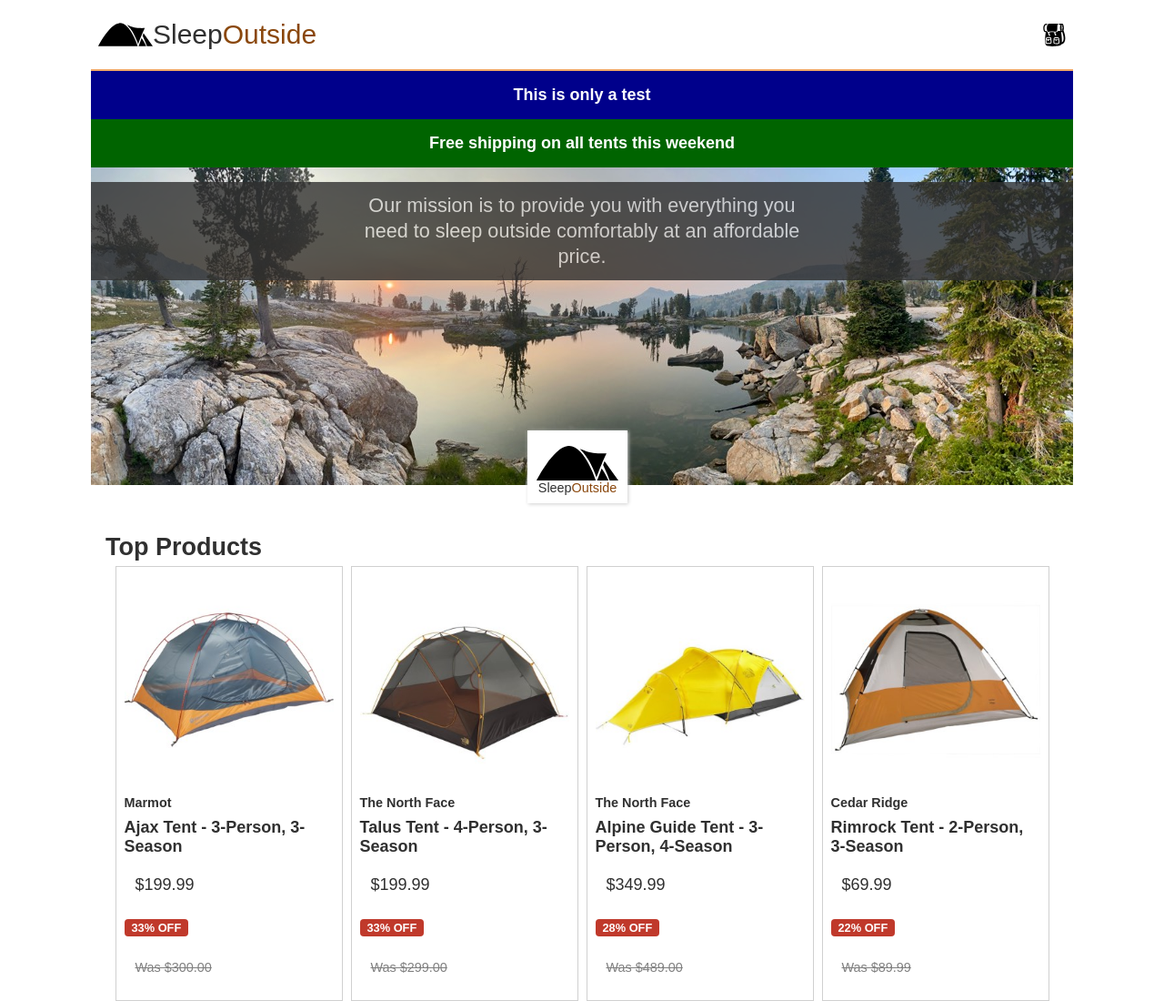
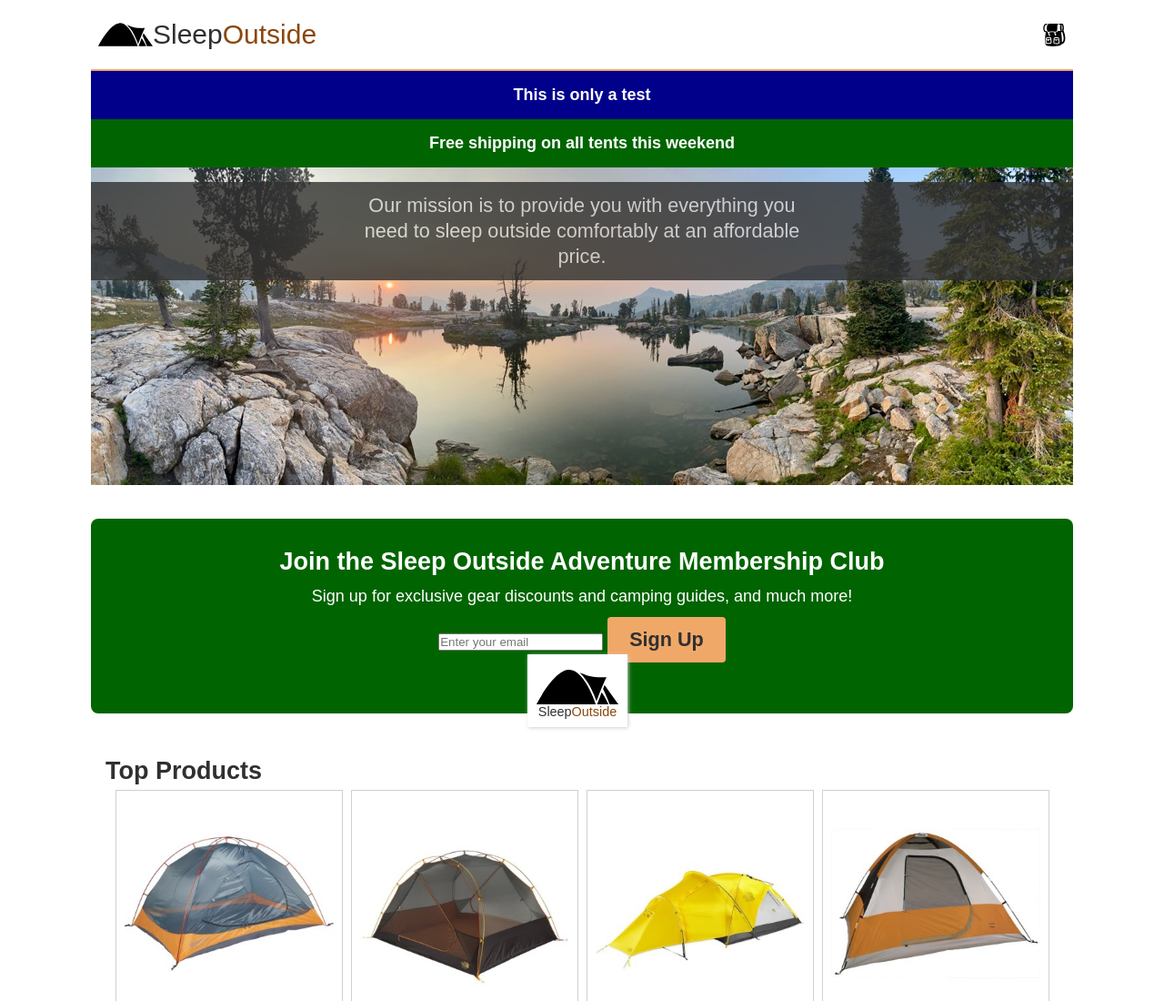
Before and after one commit to keykey-create/wdd330, a website built with Vite: page src/index.html in a window 1280 px wide. Shown: the top 1100 px of the page at 91% size. Built offline with nearby package versions, Linux system fonts and the light colour scheme.

Commit message:
Made a call to action for my individual tasks

```diff
--- a/src/css/style.css
+++ b/src/css/style.css
@@ -129,7 +129,34 @@ p {
 .newsletter-signup button[type="submit"]:hover {
   background-color: blue;
 }
+/* call to action */
 
+.cta-banner {
+  background-color: darkgreen;
+  color: #fff;
+  padding: 2rem 1.5rem;
+  margin: 2rem 0;
+  border-radius: 8px;
+  text-align: center;
+}
+.cta-btn {
+  display: inline-block;
+  background-color: var(--primary-color, #f0a868);
+  color: var(--dark-grey, #303030);
+  font-weight: bold;
+  text-decoration: none;
+  padding: 0.75rem 1.5rem;
+  border-radius: 4px;
+  border: none;
+  cursor: pointer;
+  transition: transform 0.15s ease, filter 0.15s ease;
+}
+.cta-btn:hover {
+  filter: brightness(1.05);
+  transform: translateY(-1px);
+  color: white;
+  background-color: darkblue;
+}
 /* utility classes */
 .highlight {
   color: var(--tertiary-color);
--- a/src/index.html
+++ b/src/index.html
@@ -7,6 +7,7 @@
     <link rel="stylesheet" href="/css/style.css" />
     <script src="/js/main.js" type="module"></script>
     <script src="/js/newsletter.js" type="module"></script>
+      <script src="/js/cta.js" type="module"></script>
   </head>
 
   <body>
@@ -44,6 +45,7 @@
         <span class="cart-count hide"></span>
       </div>
     </header>
+
     <main class="divider">
       <div class="hero">
         <img
@@ -55,6 +57,16 @@
           <img src="/images/noun_Tent_2517.svg" alt="tent image for logo" />
           <div>Sleep<span class="highlight">Outside</span></div>
         </div>
+        <section class="cta-banner">
+          <h2>Join the Sleep Outside Adventure Membership Club</h2>
+          <p>Sign up for exclusive gear discounts and camping guides, and much more!</p>
+           <form id="cta-form">
+             <input type="email" id="cta-email" placeholder="Enter your email" required />
+             <button type="submit" class="cta-btn">Sign Up</button>
+            </form>
+         <p id="cta-message" class="hidden"></p>
+        </section>
+
         <div class="mission">
           <p>
             Our mission is to provide you with everything you need to sleep
--- /dev/null
+++ b/src/js/cta.js
@@ -0,0 +1,12 @@
+const ctaForm = document.querySelector("#cta-form");
+const ctaMessage = document.querySelector("#cta-message");
+
+ctaForm?.addEventListener("submit", (e) => {
+  e.preventDefault();
+  const email = document.querySelector("#cta-email").value;
+  localStorage.setItem("subscribedEmail", email);
+
+  ctaForm.classList.add("hidden");
+  ctaMessage.textContent = `Thanks for joining, ${email}! Check your inbox for more information, and member deals!`;
+  ctaMessage.classList.remove("hidden");
+});
```
